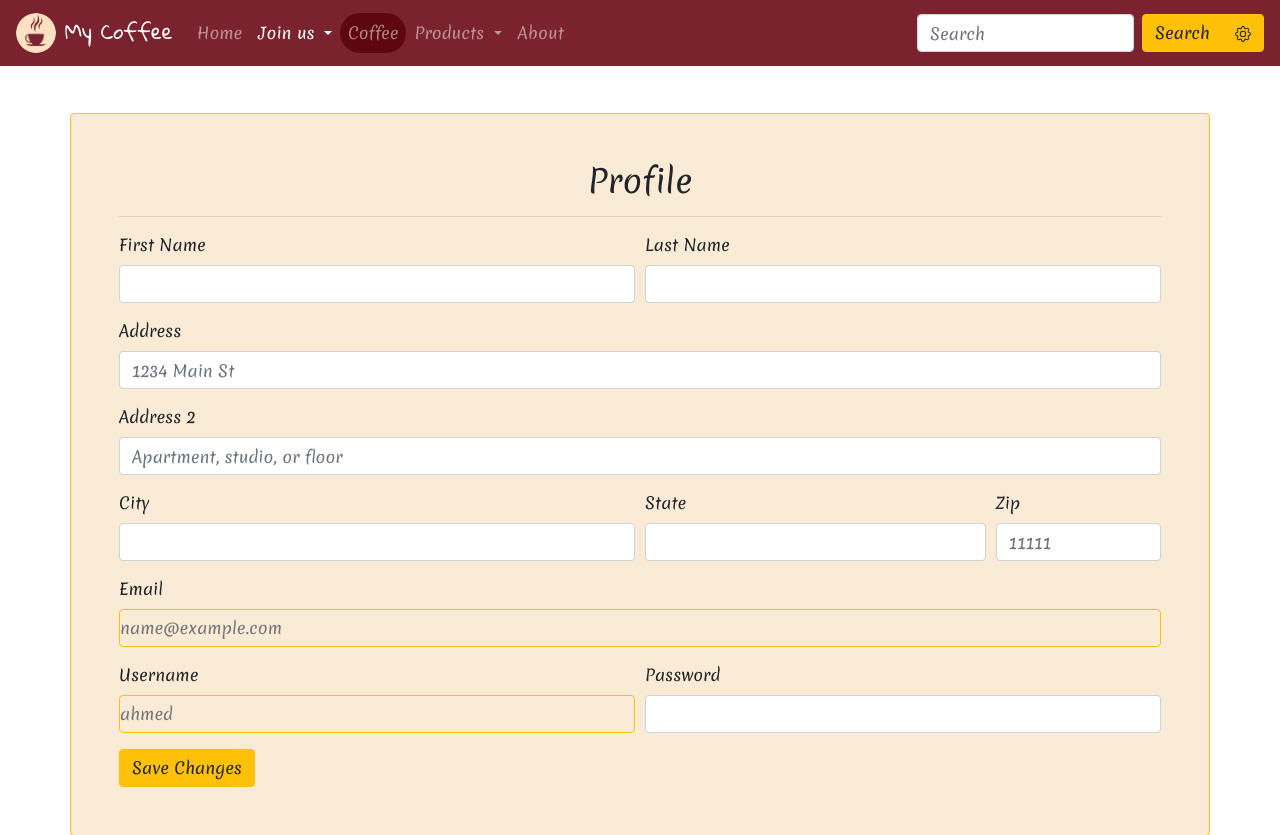
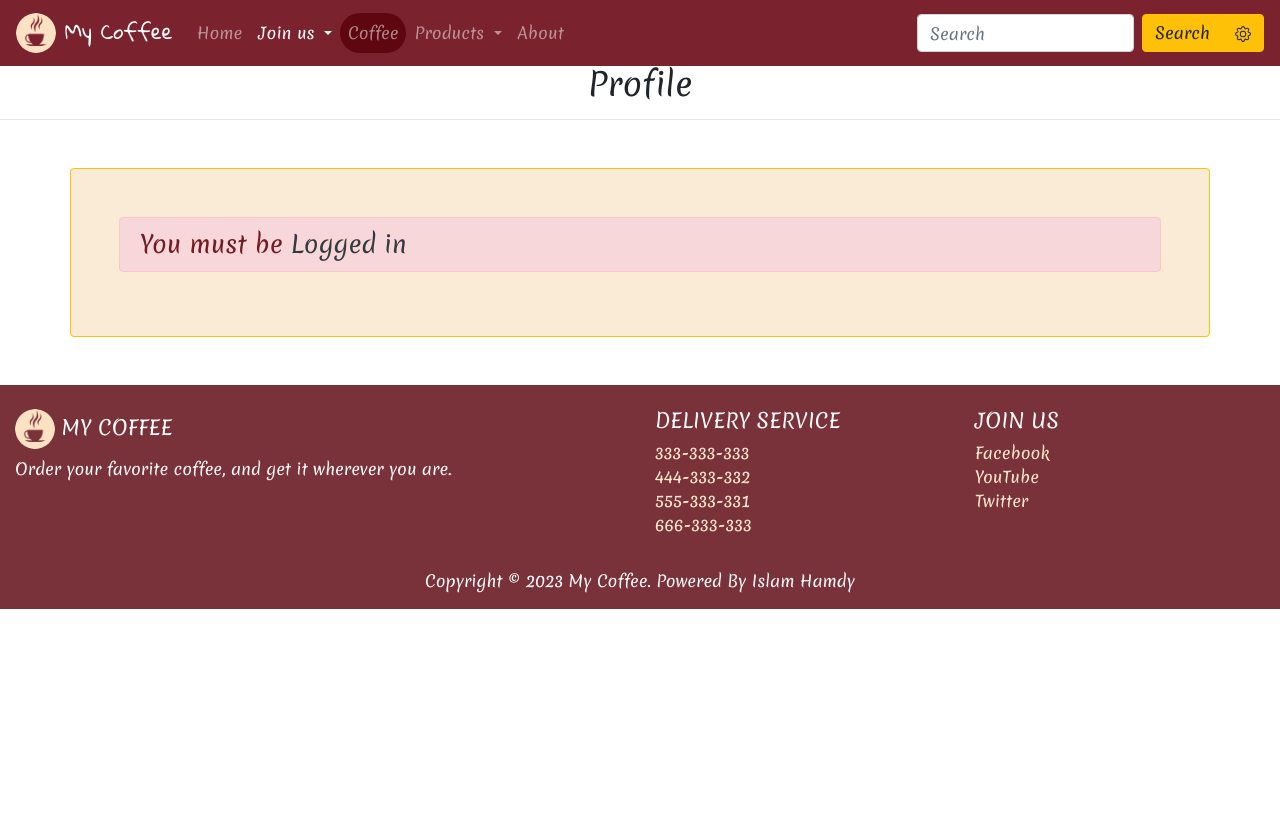
Before and after one commit to Islam412/My_Coffee, a Django app: page /accounts/profile in a window 1280 px wide. Shown: the top 835 px of the page. After the commit the page ends 609 px from the top, so only its background shows below. Run offline with Django 4.2, Linux system fonts and the light colour scheme; some libraries are stand-ins or nearby versions.

Commit message:
Profile settings are only available to logged in users

```diff
--- a/accounts/templates/accounts/profile.html
+++ b/accounts/templates/accounts/profile.html
@@ -1,11 +1,12 @@
 {% extends "base.html" %}
 {% load static %}
 {% block body %}
+    <h2 class="text-center">Profile</h2>
+    <hr>
     <div class="my-form container p-5 my-5 rounded border border-warning">
+        {% if request.user.is_authenticated %}
         <form method="POST">
             {% csrf_token %}
-            <h2 class="text-center">Profile</h2>
-            <hr>
             {% include "accounts/_alerts.html" %}
             <div class="form-row">
                 <div class="form-group col-md-6">
@@ -55,5 +56,13 @@
             </div>
             <button type="submit" name="btnsave" class="btn btn-warning">Save Changes</button>
         </form>
+        {% else %}
+        <h4 class="alert alert-danger">
+            You must be
+            <a href="{% url 'signin' %}" class="text-dark">
+                Logged in
+            </a>
+        </h4>
+        {% endif %}
     </div>
 {% endblock body %}
```
